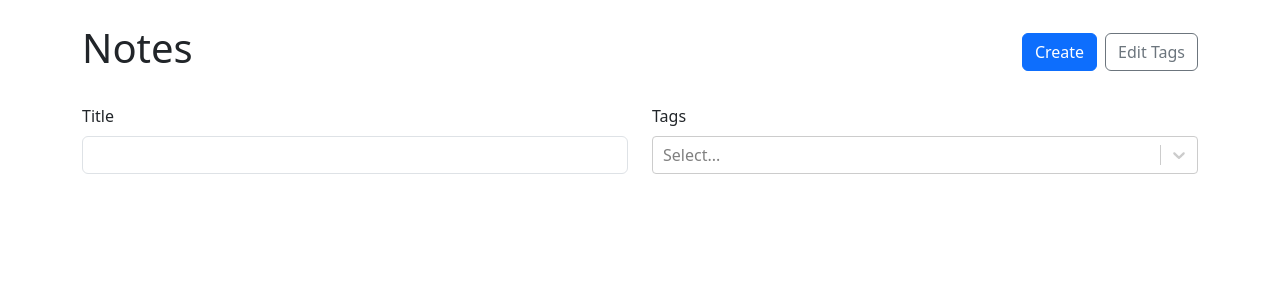
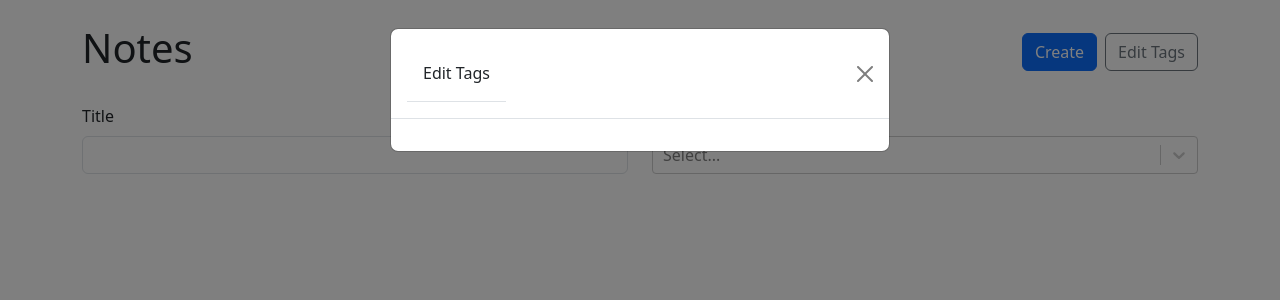
Before and after one commit to dread-man/notes-typescript, a React (Vite) app: page / in a window 1280 px wide. Both pictures are taken after a click on the button "Edit Tags". Shown: the top 300 px of the page. Built offline with nearby package versions, Linux system fonts and the light colour scheme.

Commit message:
stage 1.0

```diff
--- a/src/App.tsx
+++ b/src/App.tsx
@@ -48,7 +48,7 @@
         })
     }, [notes, tags])
 
-    function onCreateNote({ tags, ...data }: NoteData) {
+    function onCreateNote({ tags, ...data }: NoteData): void {
         setNotes((prevNotes) => {
             return [
                 ...prevNotes,
@@ -61,17 +61,17 @@
         })
     }
 
-	function onDeleteNote(id: string) {
-		setNotes(prevNotes => {
-			return prevNotes.filter(note => note.id !== id)
-		})
-	}
+    function onDeleteNote(id: string): void {
+        setNotes((prevNotes) => {
+            return prevNotes.filter((note) => note.id !== id)
+        })
+    }
 
-    function addTag(tag: Tag) {
+    function addTag(tag: Tag): void {
         setTags((prev) => [...prev, tag])
     }
 
-    function onUpdateNote(id: string, { tags, ...data }: NoteData) {
+    function onUpdateNote(id: string, { tags, ...data }: NoteData): void {
         setNotes((prevNotes) => {
             return prevNotes.map((note) => {
                 if (note.id === id) {
@@ -87,13 +87,36 @@
         })
     }
 
+    function updateTag(id: string, label: string): void {
+        setTags((prevTags) => {
+            return prevTags.map((tag) => {
+                if (tag.id === id) {
+                    return { ...tag, label }
+                } else {
+                    return tag
+                }
+            })
+        })
+    }
+
+    function deleteTag(id: string): void {
+        setTags((prevTags) => {
+            return prevTags.filter(tag => tag.id !== id)
+        })
+    }
+
     return (
         <Container className="my-4">
             <Routes>
                 <Route
                     path="/"
                     element={
-                        <NoteList notes={notesWithTags} availableTags={tags} />
+                        <NoteList
+                            notes={notesWithTags}
+                            availableTags={tags}
+                            onUpdateTag={updateTag}
+                            onDeleteTag={deleteTag}
+                        />
                     }
                 />
                 <Route
@@ -110,7 +133,7 @@
                     path="/:id"
                     element={<NoteLayout notes={notesWithTags} />}
                 >
-                    <Route index element={<Note onDelete={onDeleteNote}/>} />
+                    <Route index element={<Note onDelete={onDeleteNote} />} />
                     <Route
                         path="edit"
                         element={
--- a/src/Note/Note.tsx
+++ b/src/Note/Note.tsx
@@ -38,7 +38,7 @@
 
                         <Button onClick={() => {
 							onDelete(note.id)
-							navigate()
+							navigate('/')
 						}} variant="outline-danger">Delete</Button>
                         <Link to="/">
                             <Button variant="outline-secondary">Back</Button>
--- a/src/NoteList/NoteList.tsx
+++ b/src/NoteList/NoteList.tsx
@@ -1,5 +1,14 @@
 import { useMemo, useState } from 'react'
-import { Row, Col, Stack, Button, Form, Card, Badge } from 'react-bootstrap'
+import {
+    Row,
+    Col,
+    Stack,
+    Button,
+    Form,
+    Card,
+    Badge,
+    Modal,
+} from 'react-bootstrap'
 import { Link } from 'react-router-dom'
 import ReactSelect from 'react-select'
 import { Note, Tag } from '../App'
@@ -14,11 +23,28 @@
 type NoteListProps = {
     availableTags: Tag[]
     notes: Note[]
+    onDeleteTag: (id: string) => void
+    onUpdateTag: (id: string, label: string) => void
 }
 
-export function NoteList({ availableTags, notes }: NoteListProps) {
+type EditTagsModalProps = {
+    availableTags: Tag[]
+    handleClose: () => void
+    show: boolean
+    onDeleteTag: (id: string) => void
+    onUpdateTag: (id: string, label: string) => void
+}
+
+export function NoteList({
+    availableTags,
+    notes,
+    onDeleteTag,
+    onUpdateTag,
+}: NoteListProps) {
     const [selectedTags, setSelectedTags] = useState<Tag[]>([])
-    const [title, setTitle] = useState('')
+    const [title, setTitle] = useState<string>('')
+    const [editTagsModalIsOpen, setEditTagsModalIsOpen] =
+        useState<boolean>(false)
 
     const filteredNotes = useMemo(() => {
         return notes.filter((note) => {
@@ -44,7 +70,12 @@
                         <Link to="/new">
                             <Button variant="primary">Create</Button>
                         </Link>
-                        <Button variant="outline-secondary">Edit Tags</Button>
+                        <Button
+                            onClick={() => setEditTagsModalIsOpen(true)}
+                            variant="outline-secondary"
+                        >
+                            Edit Tags
+                        </Button>
                     </Stack>
                 </Col>
             </Row>
@@ -97,6 +128,13 @@
                     </Col>
                 ))}
             </Row>
+            <EditTagsModal
+                availableTags={availableTags}
+                handleClose={() => setEditTagsModalIsOpen(false)}
+                show={editTagsModalIsOpen}
+                onDeleteTag={onDeleteTag}
+                onUpdateTag={onUpdateTag}
+            />
         </>
     )
 }
@@ -132,3 +170,46 @@
         </Card>
     )
 }
+
+function EditTagsModal({
+    availableTags,
+    handleClose,
+    show,
+    onDeleteTag,
+    onUpdateTag,
+}: EditTagsModalProps) {
+    return (
+        <Modal show={show} onHide={handleClose}>
+            <Modal.Header closeButton>
+                <Modal.Header>Edit Tags</Modal.Header>
+            </Modal.Header>
+            <Modal.Body>
+                <Form>
+                    <Stack gap={2}>
+                        {availableTags.map((tag) => (
+                            <Row key={tag.id}>
+                                <Col>
+                                    <Form.Control
+                                        type="text"
+                                        value={tag.label}
+                                        onChange={(e) =>
+                                            onUpdateTag(tag.id, e.target.value)
+                                        }
+                                    />
+                                </Col>
+                                <Col xs="auto">
+                                    <Button
+                                        onClick={() => onDeleteTag(tag.id)}
+                                        variant="outline-danger"
+                                    >
+                                        &times;
+                                    </Button>
+                                </Col>
+                            </Row>
+                        ))}
+                    </Stack>
+                </Form>
+            </Modal.Body>
+        </Modal>
+    )
+}
--- a/vite.config.ts
+++ b/vite.config.ts
@@ -4,4 +4,7 @@
 // https://vitejs.dev/config/
 export default defineConfig({
     plugins: [react()],
+	server: {
+		port: 8080
+	}
 })
```
